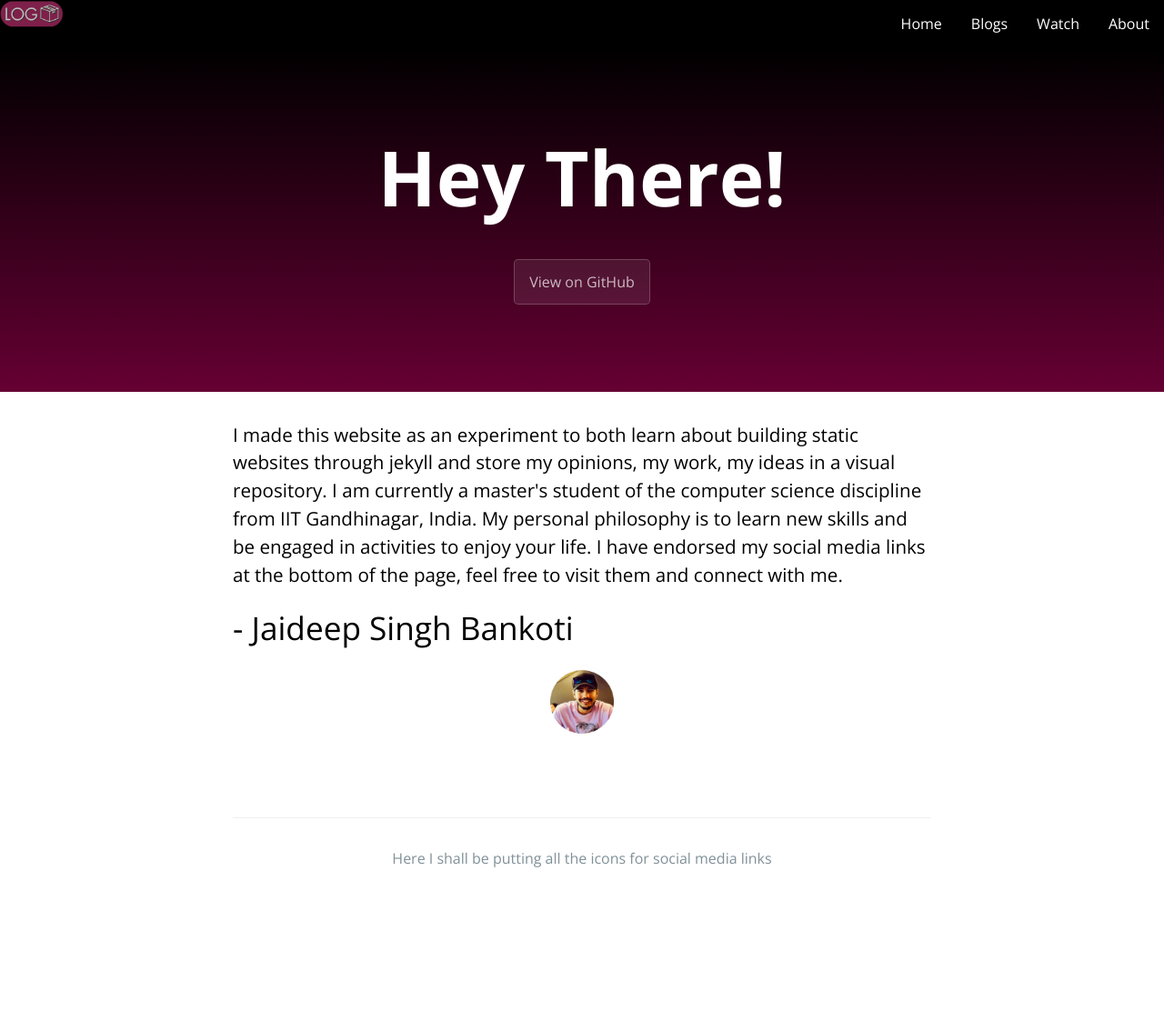
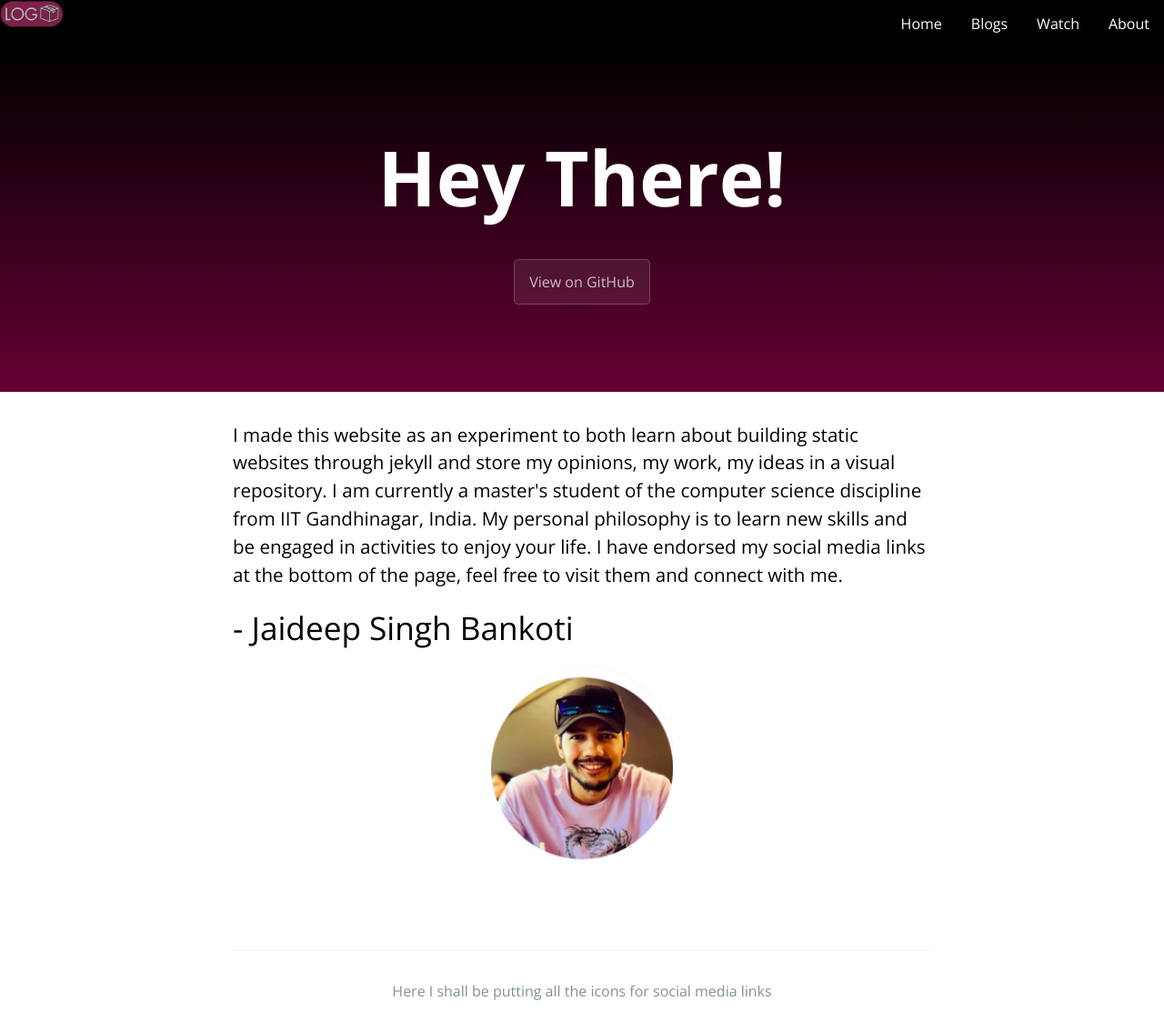
Before and after one commit to jaideepbankoti/logbox, a Jekyll site: the page built from about.html, in a window 1280 px wide. Shown: the whole page at 91% size. Built offline with Jekyll 4.4.1, drawn with Linux system fonts in a browser that asks for light colours; before the commit the page ends 988 px from its top, so only the background shows below that.

Commit message:
Update about.html

```diff
--- a/about.html
+++ b/about.html
@@ -10,6 +10,6 @@ permalink: /about
 <h3>I made this website as an experiment to both learn about building static websites through jekyll and store my opinions, my work, my ideas in a visual repository. I am currently a master's student of the computer science discipline from IIT Gandhinagar, India. My personal philosophy is to learn new skills and be engaged in activities to enjoy your life. I have endorsed my social media links at the bottom of the page, feel free to visit them and connect with me.</h3>
 <h1>- Jaideep Singh Bankoti </h1>
 <div align=center>
-<img src="https://jaideepbankoti.github.io/logbox/assets/img/JDprofr.png" alt="" width="70px"></div>
+<img src="https://jaideepbankoti.github.io/logbox/assets/img/JDprofr.png" alt="" width="200px"></div>
   </body>
 </html>
```
